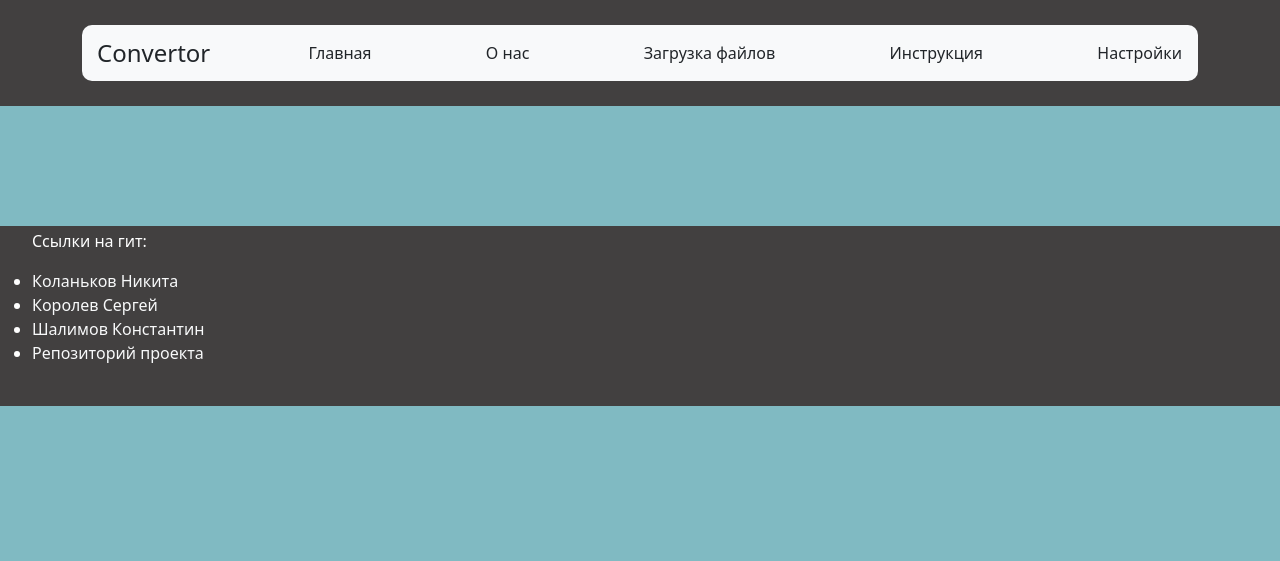
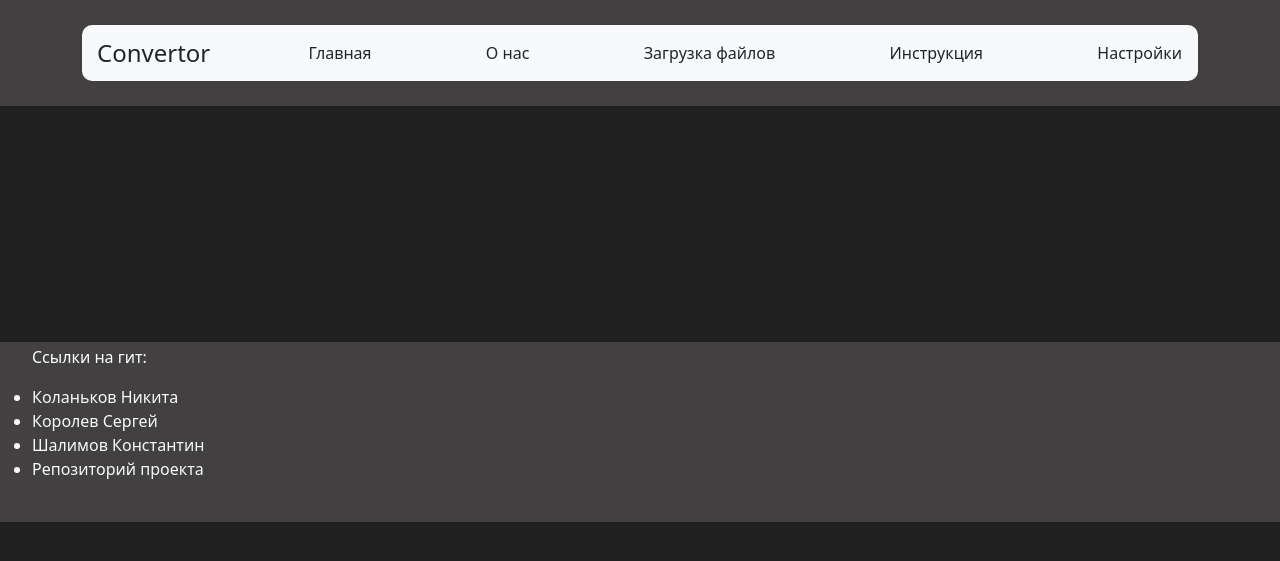
Before and after one commit to NonHexagon/Text_to_audio_service, a Flask app: page /index in a window 1280 px wide. Shown: the top 561 px of the page. Run offline with Flask 3, Linux system fonts and the light colour scheme; some libraries are stand-ins or nearby versions.

Commit message:
Add files via upload

```diff
--- a/Сайт/static/css/style.css
+++ b/Сайт/static/css/style.css
@@ -1,11 +1,12 @@
 body {
-    background: #80bac2;
+    background: #212020;
 }
 
 section {
-    margin-left: 480px;
-    margin-right: 480px;
+    margin-left: 700px;
+    margin-right: 700px;
     margin-top: 120px;
+    margin-bottom: 236px;
 }
 
 nav {
@@ -17,7 +18,7 @@ section {
   padding: 0% 0;
 }
 
-footer, header {
+header, footer {
       background: rgb(66, 64, 64);
 }
 
```
